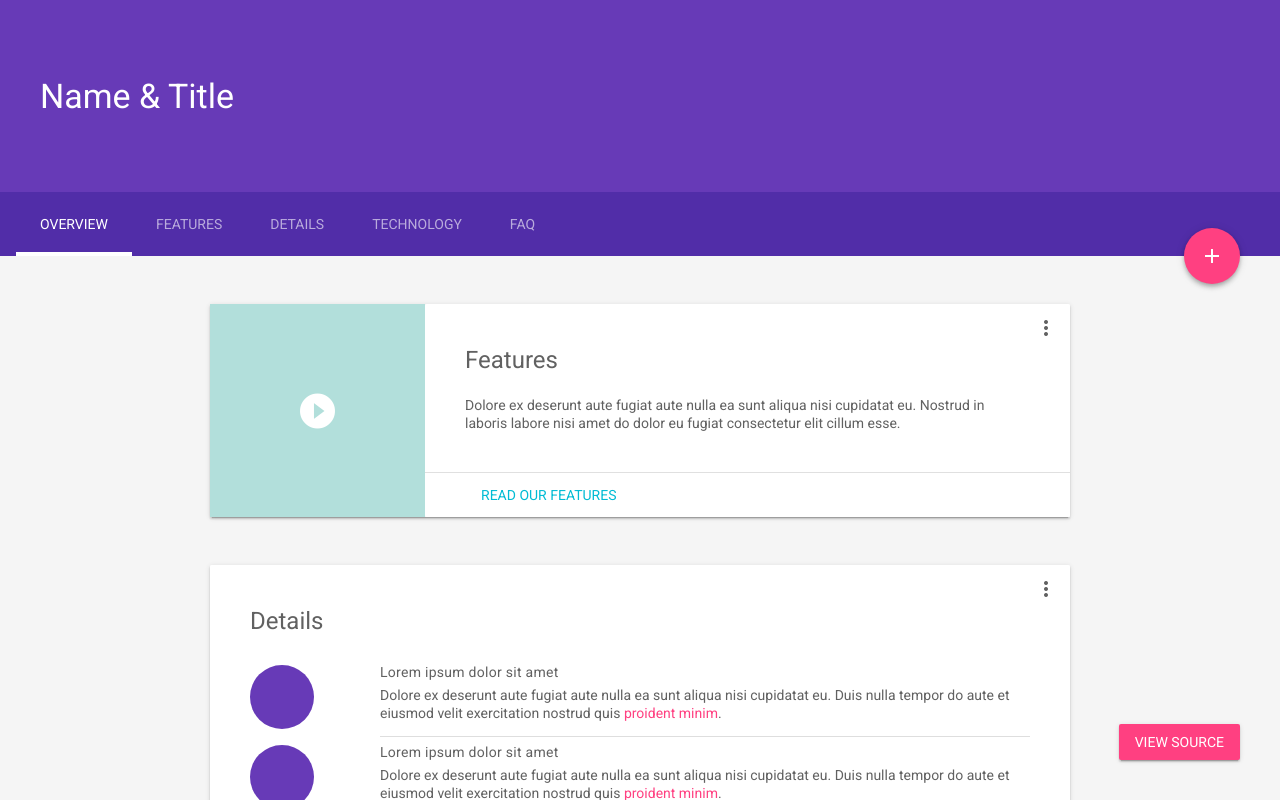
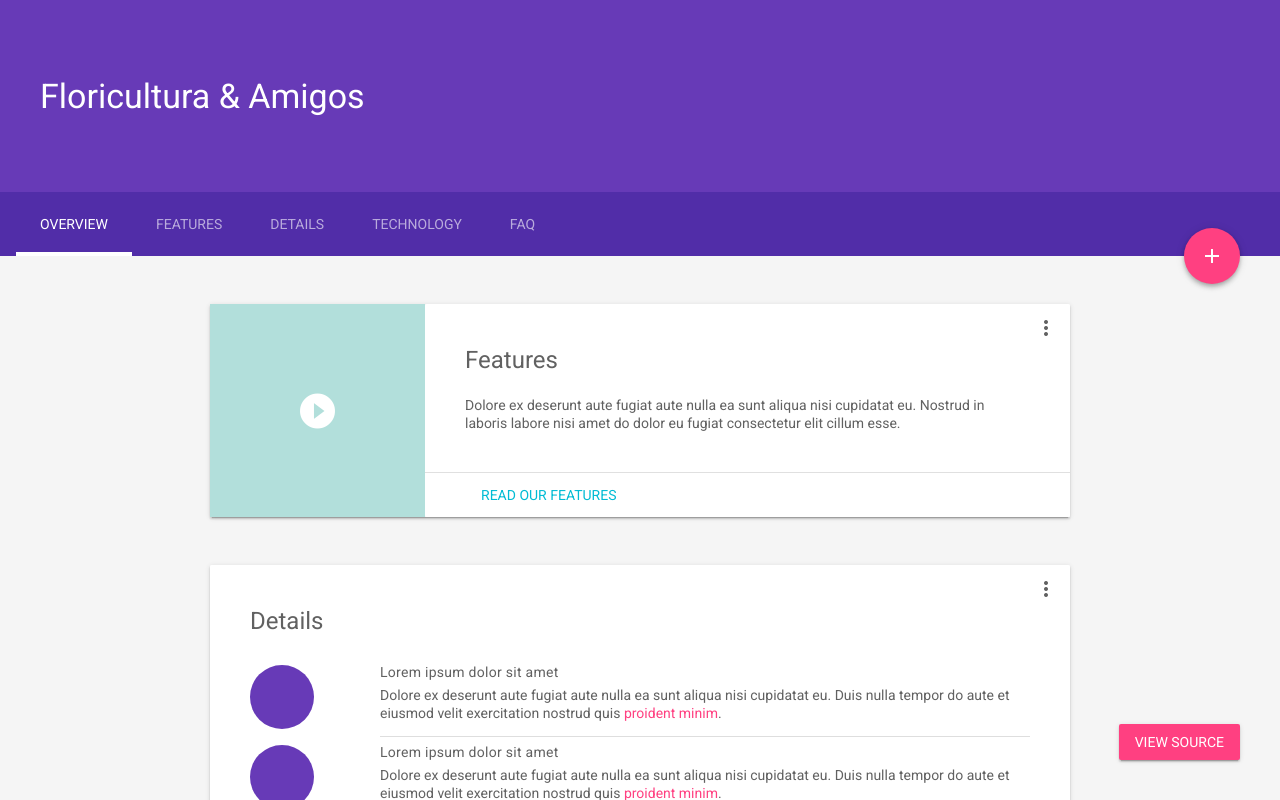
Before and after one commit to MarcosBrendonDePaula/IHCProjeto1, a plain HTML site: page index.html in a window 1280 px wide. Drawn offline with nearby package versions, Linux system fonts and the light colour scheme.

```diff
--- a/index.html
+++ b/index.html
@@ -66,7 +66,7 @@
         <div class="mdl-layout--large-screen-only mdl-layout__header-row">
         </div>
         <div class="mdl-layout--large-screen-only mdl-layout__header-row">
-          <h3>Name &amp; Title</h3>
+          <h3>Floricultura &amp; Amigos</h3>
         </div>
         <div class="mdl-layout--large-screen-only mdl-layout__header-row">
         </div>
```
Also changed, not shown: images/flor.jpg (added), 1 other file.
